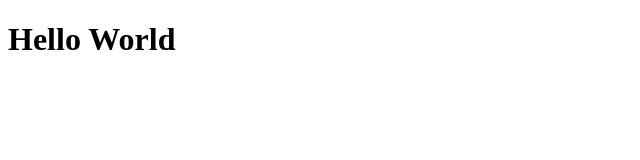
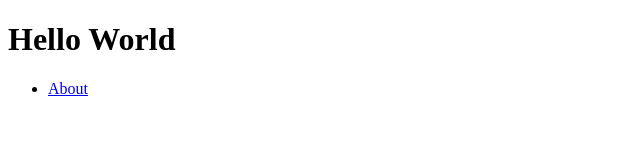
Before and after one commit to Makawat-mit/learningGit, a plain HTML site: page index.html in a window 1280 px wide. Shown: the full height of the page, 0-640 px from the left. Drawn offline with Linux system fonts and the light colour scheme.

Commit message:
add link

```diff
--- a/index.html
+++ b/index.html
@@ -7,5 +7,10 @@
 </head>
 <body>
     <h1>Hello World</h1>
+    <ul>
+        <li>
+            <a href="about.html">About</a>
+        </li>
+    </ul>
 </body>
 </html>
```
